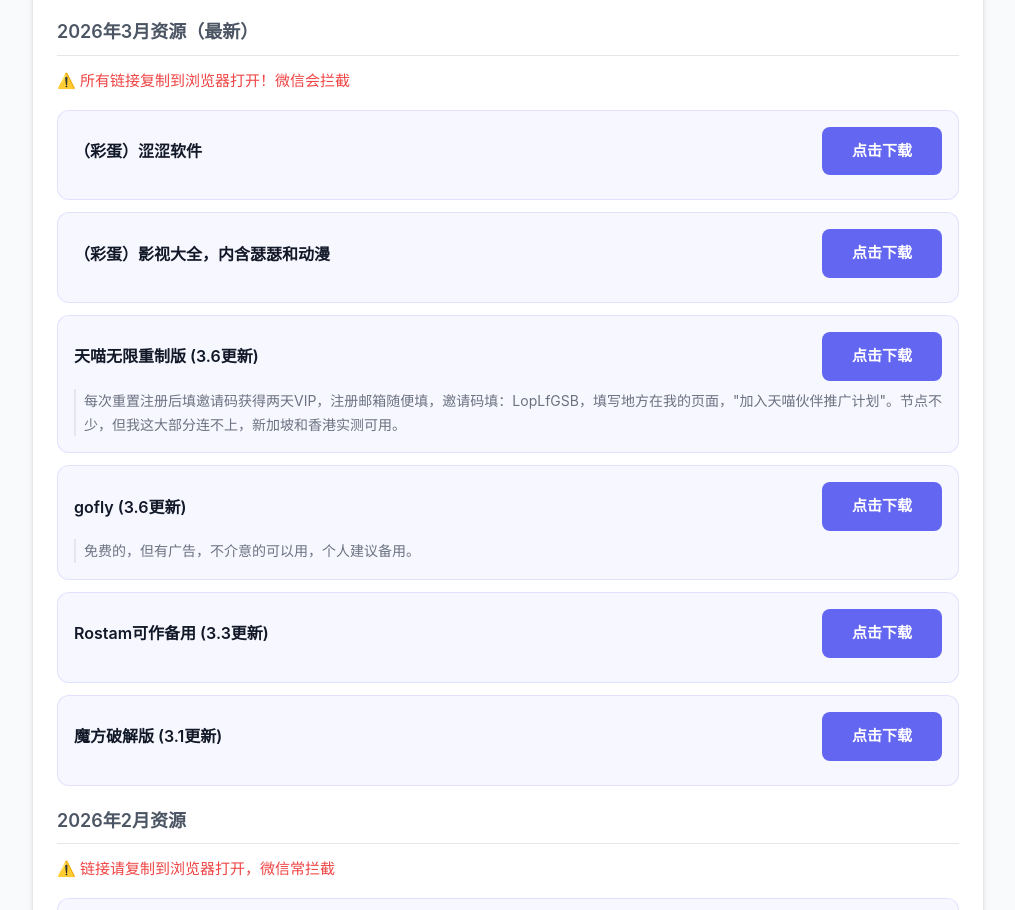
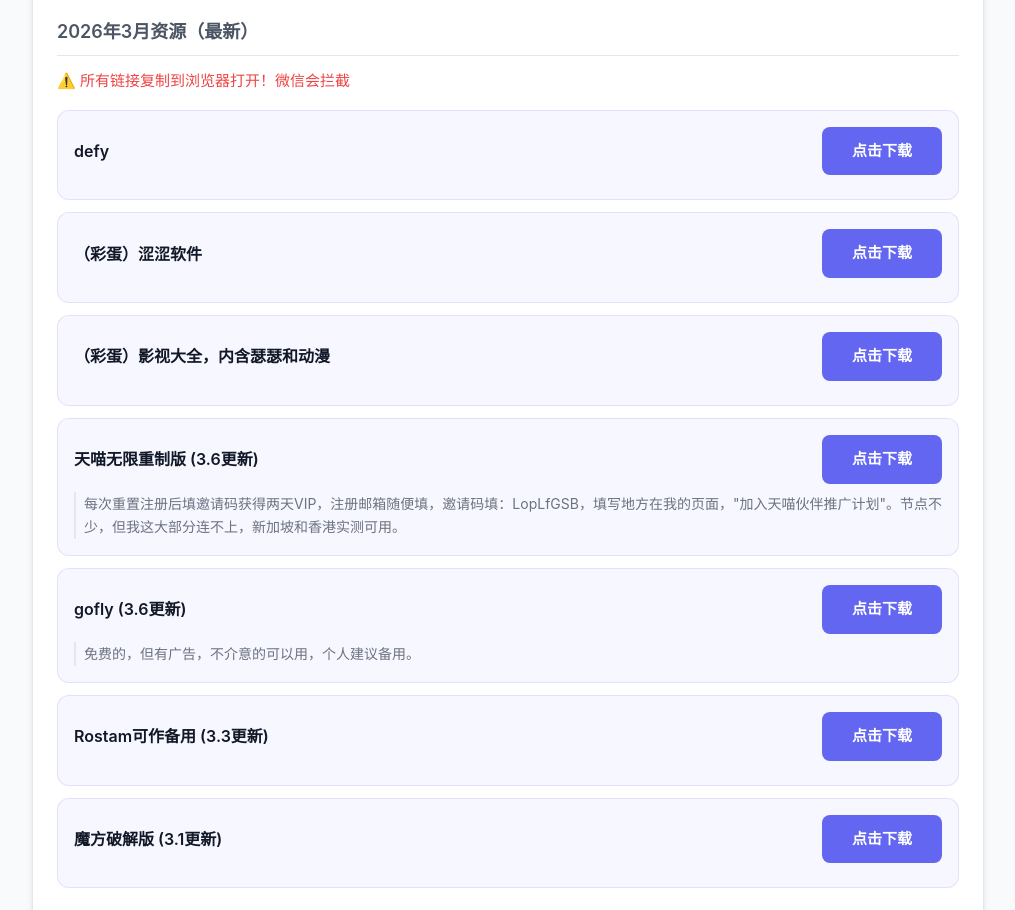
Before and after one commit to l406426025-cmd/jbkslevpn1, a plain HTML site: page index.html in a window 1280 px wide. Shown: the part 1474-2384 px from the top of the page, without its empty margins (132-1147 px from the left). Drawn offline with Linux system fonts and the light colour scheme.

Commit message:
Update index.html
 赛道

```diff
--- a/index.html
+++ b/index.html
@@ -363,20 +363,15 @@
   </style>
 </head>
 <body data-theme="auto">
-
   <button class="theme-toggle" title="切换深色/亮色">☀️</button>
-
   <div class="container">
-
     <header>
       <h1>免费魔法 · 2026 更新</h1>
       <div class="subtitle">免费魔法软件合集，持续更新维护</div>
     </header>
-
     <div class="alert">
       ⚠️ 注意：用了免费魔法以后，如果某些软件还是注册不了、网络异常、封号等情况，基本是因为免费魔法用的人多IP太脏，换一个其他免费魔法或者购买低价付费的，推荐本人自用3年的魔法纯净度还不错！
     </div>
-
     <div class="card">
       <h2>低价魔法列表（稳定3年）</h2>
       <div class="img-container">
@@ -399,11 +394,9 @@
         </div>
       </div>
     </div>
-
     <div class="card">
       <h2>免费魔法列表（仅限安卓）</h2>
       <p>以下全是安卓破解魔法，本人非原创，只做长期收集聚合，安卓15也不确定哪个可以用，要自己试，每个手机情况不一样，用不了也没办法，安卓15就是很烦，免费魔法仅限安卓，其他的系统（iOS/Mac/Windows）都没有破解版。</p>
-
       <div class="resource-list">
         <div class="resource-item">
           <div class="tool-header">
@@ -418,10 +411,16 @@
           </div>
         </div>
       </div>
-
       <h3 class="month">2026年3月资源（最新）</h3>
       <p style="color:var(--danger); margin-bottom: 1rem;">⚠️ 所有链接复制到浏览器打开！微信会拦截</p>
       <div class="resource-list">
+        <!-- 新增在这里：2026年3月资源的最上面 -->
+        <div class="resource-item">
+          <div class="tool-header">
+            <span class="tool-name">defy</span>
+            <a href="https://wwwk.qyshare.com:2083/s/xmpogc" target="_blank" class="btn btn-primary">点击下载</a>
+          </div>
+        </div>
         <div class="resource-item">
           <div class="tool-header">
             <span class="tool-name">（彩蛋）涩涩软件</span>
@@ -465,7 +464,6 @@
           </div>
         </div>
       </div>
-
       <h3 class="month">2026年2月资源</h3>
       <p style="color:var(--danger);">⚠️ 链接请复制到浏览器打开，微信常拦截</p>
       <div class="resource-list">
@@ -500,7 +498,6 @@
           </div>
         </div>
       </div>
-
       <h3 class="month">2026年1月资源</h3>
       <p style="color:var(--danger);">⚠️ 链接请复制到浏览器打开，微信常拦截</p>
       <div class="resource-list">
@@ -583,13 +580,10 @@
           </div>
         </div>
       </div>
-
       <p style="margin-top:20px; color:var(--danger); font-weight:500;">
         2025年以前的全部失效，已删除
       </p>
     </div>
-
-    <!-- 新增“小姬永久免费订阅（全端）”板块 -->
     <div class="card">
       <h2>小姬永久免费订阅（全端）</h2>
       <p>以下全是小姬自己更新维护的免费订阅，万人骑订阅，不是很纯净，介意不要用，不限制系统和设备，最强备用防失联，下载代理软件导入订阅即可使用，推荐下载karing适合小白。</p>
@@ -614,13 +608,11 @@
         </div>
       </div>
     </div>
-
     <div class="highlight-box">
       <p style="font-size: 16px; font-weight: 500; margin-bottom: 16px;">关注本号（软姬工具箱），持续收集免费魔法</p>
       <p>本网页失效请去本号后台回复：<span class="keyword">魔法</span></p>
       <p>即可获取最新网页链接</p>
     </div>
-
     <div class="qrcode-section">
       <div class="qrcode-card">
         <h2>薅羊毛免费零撸副业圈子</h2>
@@ -633,13 +625,10 @@
         <img src="https://i2.qyimage.store:2999/i/bd31bb43b28b4fb2" alt="魔法备用群二维码" class="qr-img content-img">
       </div>
     </div>
-
     <footer>
       <p>本页面仅作信息整理 · 请遵守当地法律法规</p>
     </footer>
-
   </div>
-
   <script>
     // 主题切换逻辑
     const toggle = document.querySelector('.theme-toggle');
@@ -650,17 +639,14 @@
     }
     html.setAttribute('data-theme', theme);
     toggle.textContent = theme === 'light' ? '🌙' : '☀️';
-
     toggle.addEventListener('click', () => {
       theme = theme === 'light' ? 'dark' : 'light';
       html.setAttribute('data-theme', theme);
       localStorage.setItem('theme', theme);
       toggle.textContent = theme === 'light' ? '🌙' : '☀️';
     });
-
     // 移动端触摸优化
     document.addEventListener('touchstart', function() {}, {passive: true});
   </script>
-
 </body>
 </html>
```
